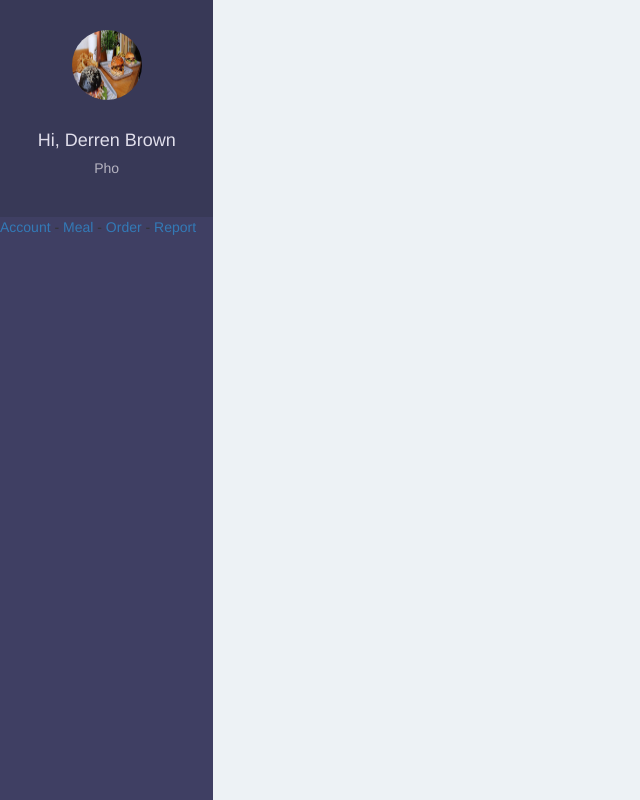
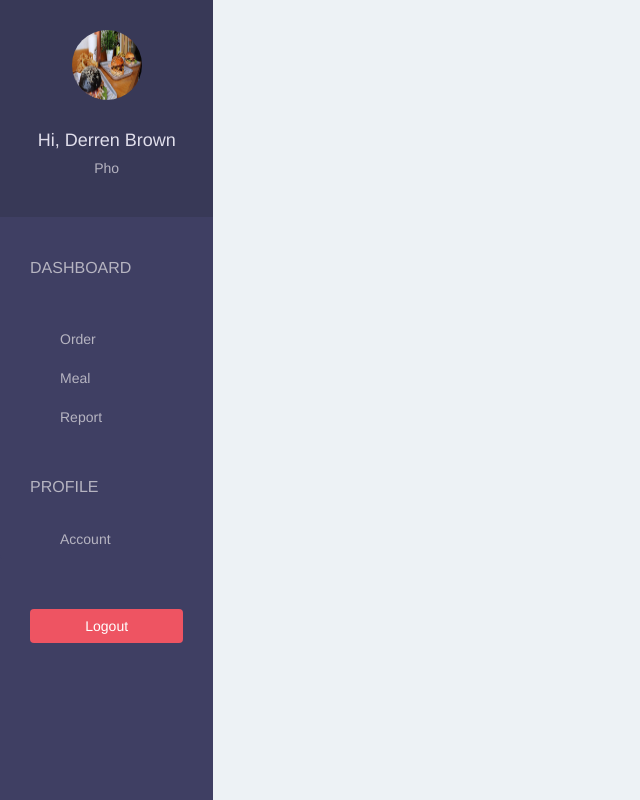
Before and after one commit to awye765/foodtasker2, a Django app: page /restaurant/account/ in a window 1280 px wide. Shown: the whole page, without its empty margins (0-640 px from the left). Run offline with Django 3.2, Linux system fonts and the light colour scheme; a user stored in the database is signed in; data comes from the database, SQL or seed files in the repository; some libraries are stand-ins or nearby versions.

Commit message:
Updated README & added custom css for sidebar

```diff
--- a/foodtaskerapp/static/css/style.css
+++ b/foodtaskerapp/static/css/style.css
@@ -45,3 +45,58 @@ body {
 .sidebar > div:first-child > h5 {
   color: #b6b4c1;
 }
+
+/* SIDEBAR - LIST; */
+.sidebar .list-group {
+  padding: 0;
+  background-color: #3F3F63;
+}
+
+.sidebar .list-group > span {
+  color: #b6b4c1;
+  display: block;
+  margin-top: 20px;
+  padding: 20px 30px;
+  font-size: 16px;
+  font-weight: 300;
+}
+
+.sidebar .list-group .list-group-item,
+.sidebar .list-group .list-group-item:focus {
+  background-color: #3F3F63;
+  color: #b6b4c1;
+  border: 0;
+  padding-left: 60px;
+  padding-right: 30px;
+}
+
+.sidebar .list-group .list-group-item.active,
+.sidebar .list-group .list-group-item:hover {
+  background-color: #383957;
+  color: #e0deeb;
+}
+
+.sidebar .list-group .list-group-item:first-child {
+  border-top-left-radius: 0;
+  border-top-right-radius: 0;
+}
+
+.sidebar .list-group .list-group-item .badge,
+.sidebar .list-group .list-group-item.active .badge {
+  background-color:  #EE5462;
+  color: #e0deeb;
+}
+
+/* SIDE BAR - LOGOUT */
+.sidebar > div:last-child {
+  padding: 30px;
+}
+
+.sidebar > div:last-child .btn {
+  width: 100%;
+}
+
+/* CONTENT */
+.content {
+  padding: 0 40px;
+}
--- a/foodtaskerapp/templates/restaurant/base.html
+++ b/foodtaskerapp/templates/restaurant/base.html
@@ -11,12 +11,21 @@
     <h5>{{ request.user.restaurant.name }}</h5>
   </div>
 
-  <a href="{% url 'restaurant-account' %}">Account</a>
-  -
-  <a href="{% url 'restaurant-meal' %}">Meal</a>
-  -
-  <a href="{% url 'restaurant-order' %}">Order</a>
-  -
-  <a href="{% url 'restaurant-report' %}">Report</a>
+  <div class="list-group">
+    <span class="text-uppercase">Dashboard</span>
+  </div>
+  <div class="list-group">
+    <a href="{% url 'restaurant-order' %}" class="list-group-item">Order</a>
+    <a href="{% url 'restaurant-meal' %}" class="list-group-item">Meal</a>
+    <a href="{% url 'restaurant-report' %}" class="list-group-item">Report</a>
+
+    <span class="text-uppercase">Profile</span>
+    <a href="{% url 'restaurant-account' %}" class="list-group-item">Account</a>
+  </div>
+
+  <div class="text-center">
+    <a href="{% url 'restaurant-sign-out' %}?next={{ request.path }}"
+        class="btn btn-pink">Logout</a>
+  </div>
 
 {% endblock %}
```
Also changed, not shown: README.md.
